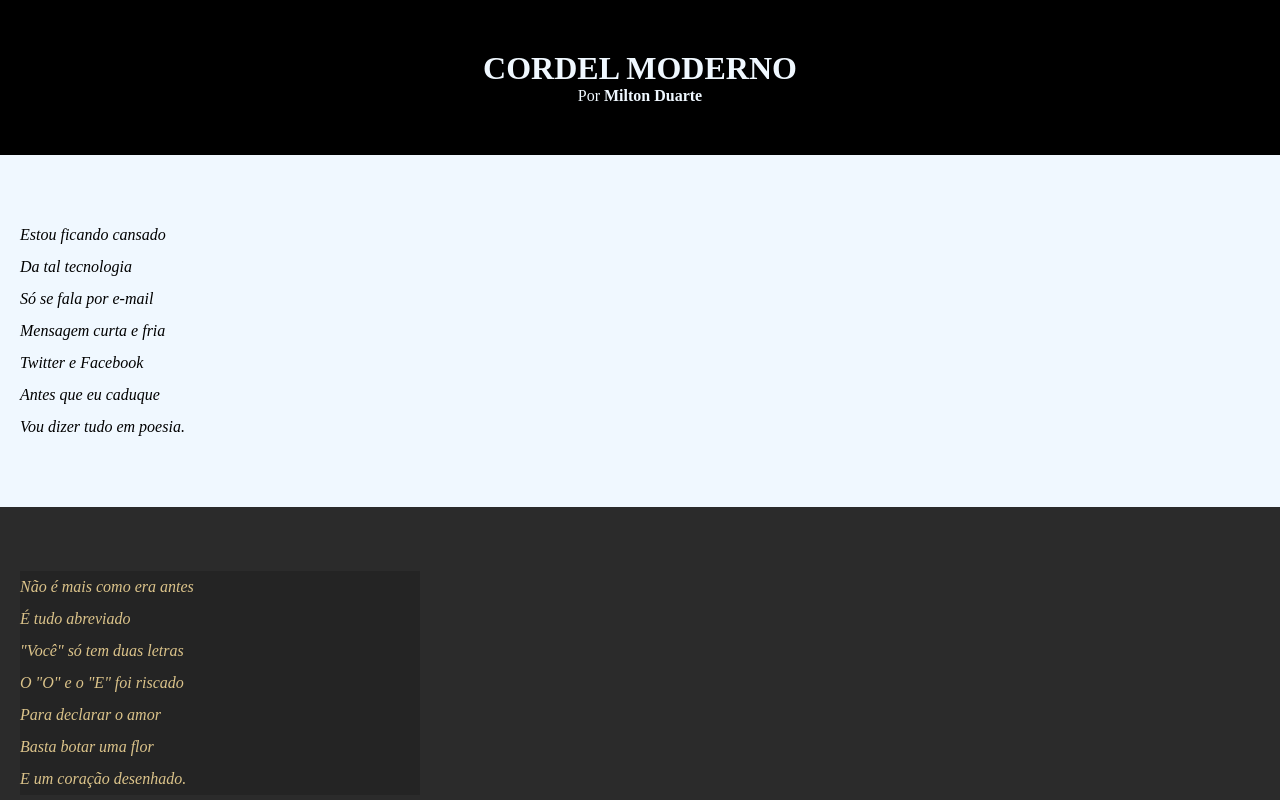
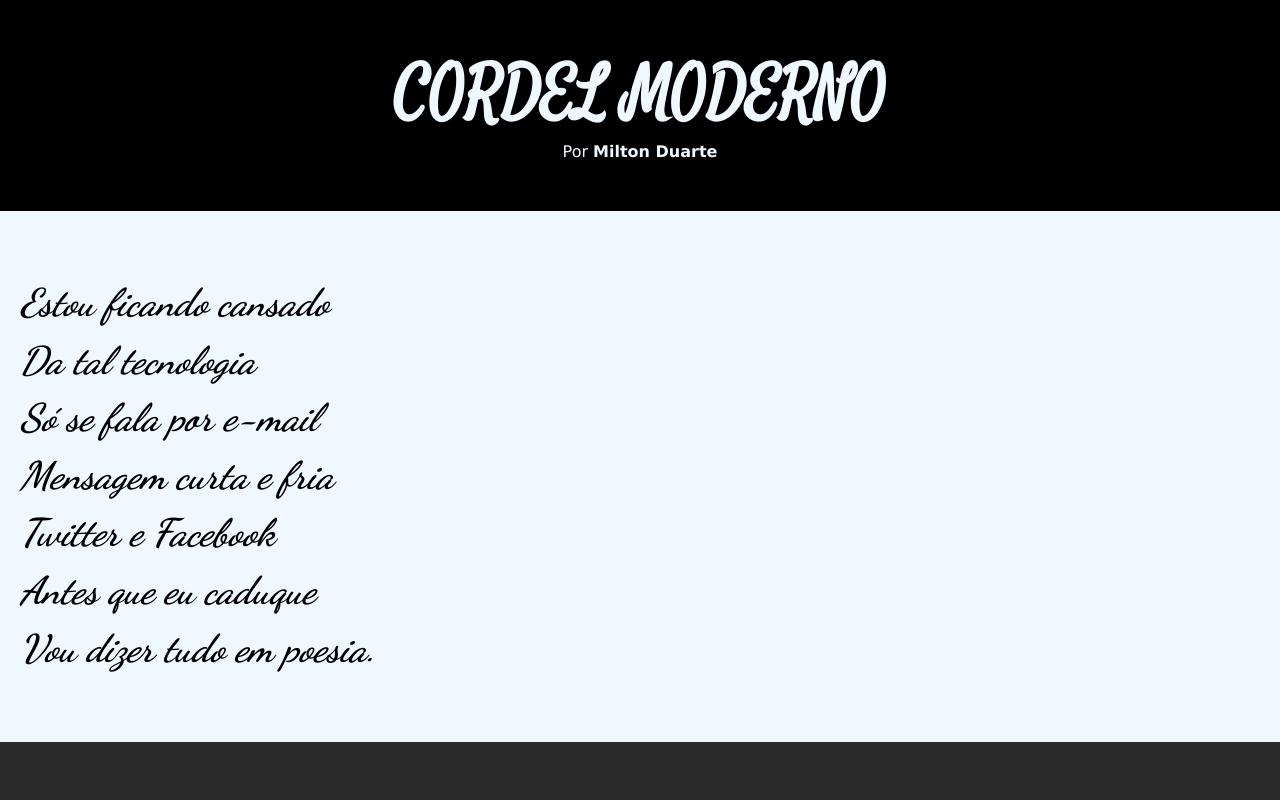
Before and after one commit to leomoura1986/html5Css3eJS, a plain HTML site: page desafio12fundos/index.html in a window 1280 px wide. Shown: the top 800 px of the page. Drawn offline with Linux system fonts and the light colour scheme.

Commit message:
atualizado os estilos de fonte

```diff
--- a/desafio12fundos/estilo/style.css
+++ b/desafio12fundos/estilo/style.css
@@ -1,9 +1,14 @@
 @charset "UTF-8";
-
+@import url('https://fonts.googleapis.com/css2?family=Dancing+Script:wght@700&display=swap');
+@import url('https://fonts.googleapis.com/css2?family=Satisfy&display=swap');
 /*
 Não esquecer de usar configuração global no CSS como logo abaixo (ex: *{ margin 0px }).
 */
-
+:root{
+    --font1: Verdana, Geneva, Tahoma, sans-serif;
+    --font2:'Dancing Script', cursive;
+    --font3:'Satisfy', cursive;
+}
 *{
     margin: 0px;
     padding: 0px;
@@ -11,15 +16,18 @@ Não esquecer de usar configuração global no CSS como logo abaixo (ex: *{ marg
 html, body{
     min-height: 100vh;
     background-color: darkgray;
+    font-family: var(--font1);
 }
 header{
     background-color: black;
     color: aliceblue;
     text-align: center;
-}
+    }
 header>h1{
     padding-top: 50px;
     font-variant: small-caps;
+    font-family: var(--font3);
+    font-size: 5vw;
 }
 header>p{
     padding-bottom: 50px;
@@ -36,8 +44,10 @@ section{
     padding-top: 8vh;
     padding-bottom: 8vh;
     padding-left: 20px;
-    line-height: 2em;
+    line-height: 1.5em;
     font-style: oblique;
+    font-family: var(--font2);
+    font-size: 3vw;
 }
 section.normal{
     background-color: aliceblue;
@@ -48,8 +58,9 @@ section.imagem{
     color: rgba(245, 218, 152, 0.878);
 }
 section.imagem>p{
+    display: inline-block;
+    padding: 5px;
     background-color: rgba(0, 0, 0, 0.164);
-    width: 400px;
 }
 footer{
     background-color: black;
```
